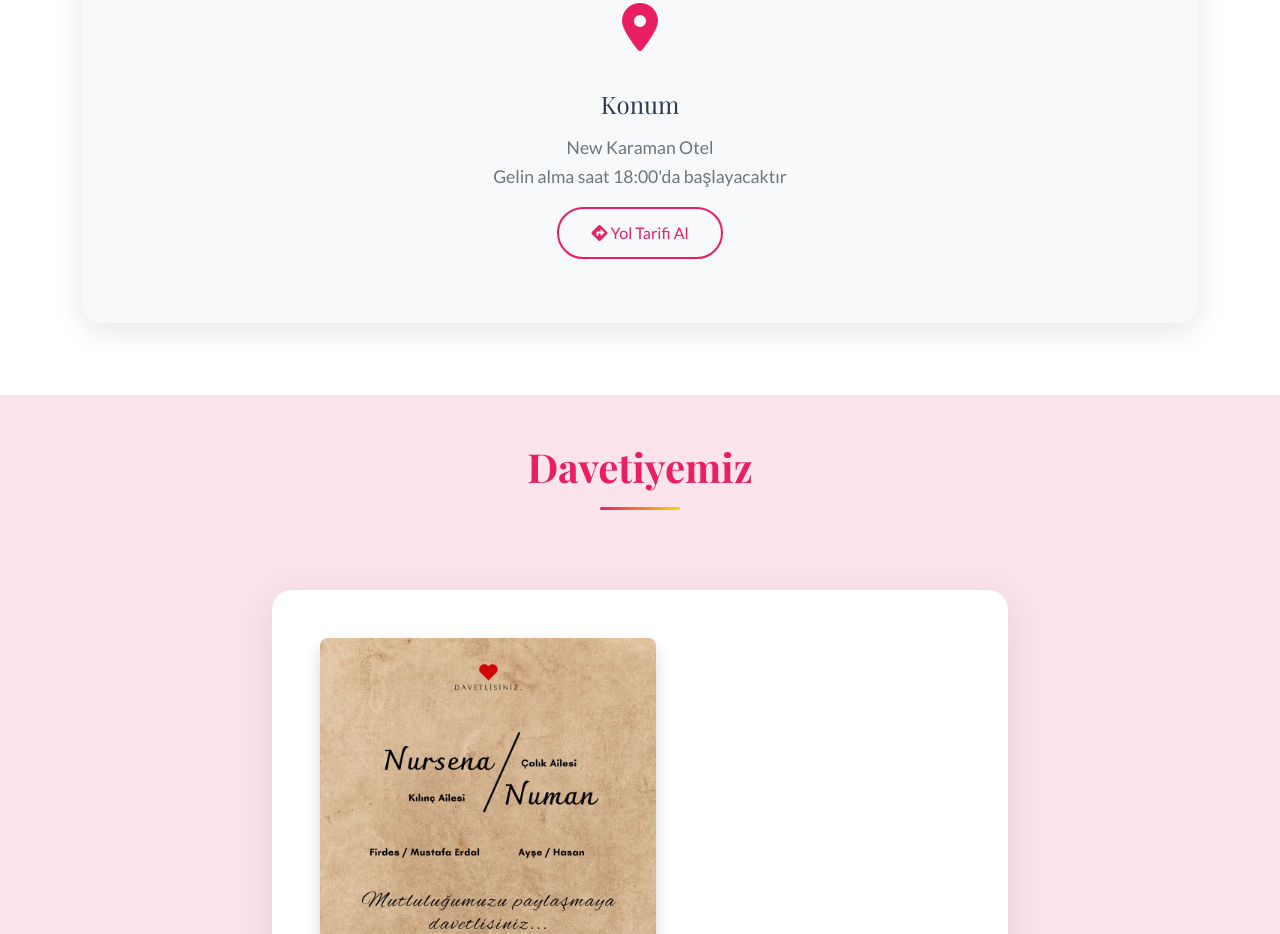
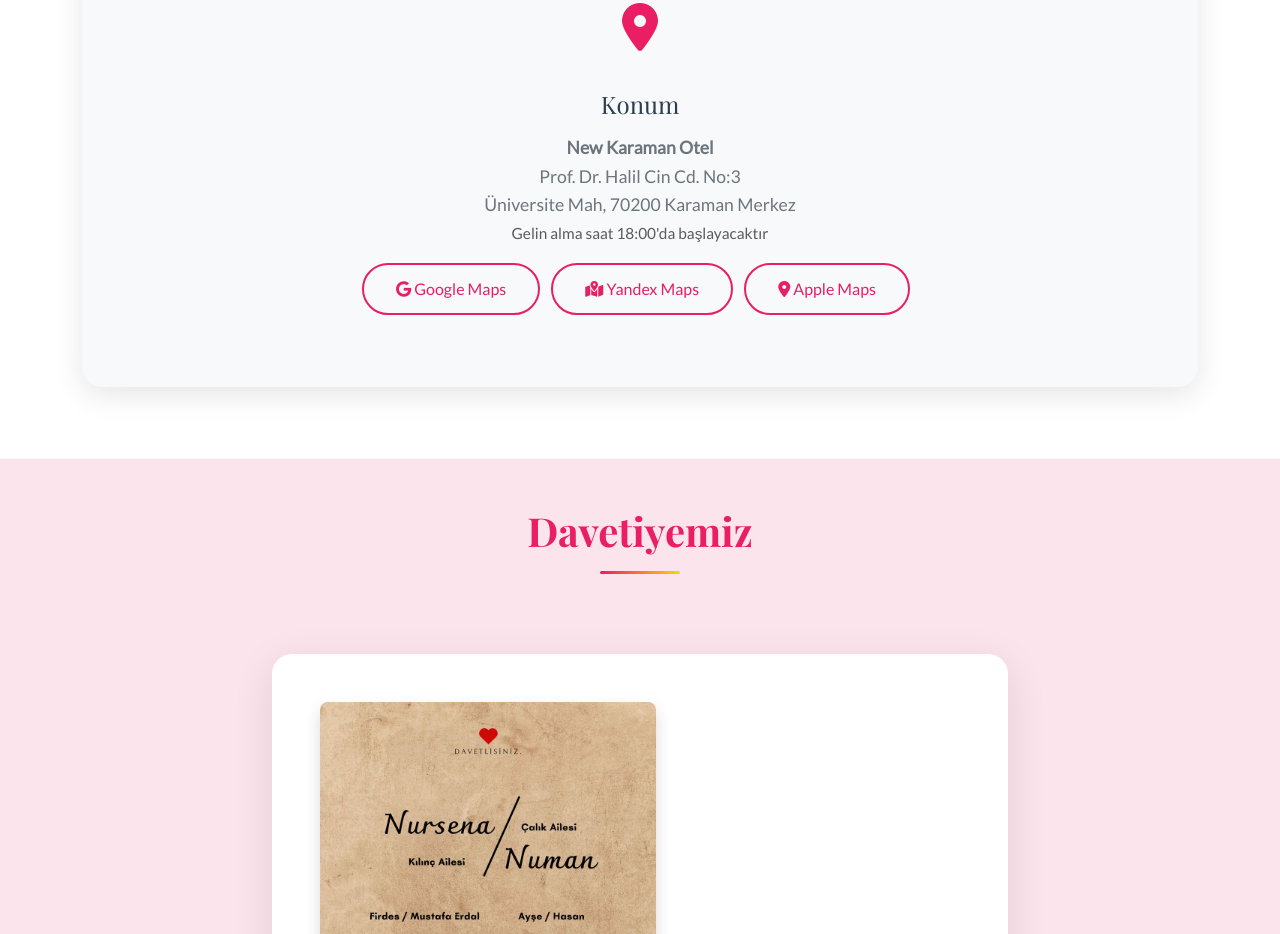
Before and after one commit to nmnclk/nmnclk.github.io, a plain HTML site: page index.html in a window 1280 px wide. Shown: the part 2698-3632 px from the top of the page. Drawn offline with nearby package versions, Linux system fonts and the light colour scheme.

Commit message:
index.html dosyasında, New Karaman Otel'in adresi ve gelin alma saati güncellendi. Ayrıca, konum bilgilerini gösteren butonlar eklendi: Google Maps, Yandex Maps ve Apple Maps bağlantıları ile kullanıcı deneyimi iyileştirildi.

```diff
--- a/index.html
+++ b/index.html
@@ -187,12 +187,24 @@
                         </div>
                         <h4>Konum</h4>
                         <p class="detail-text">
-                            New Karaman Otel<br>
-                            Gelin alma saat 18:00'da başlayacaktır<br>
-                            <a href="https://maps.google.com/?q=New+Karaman+Otel" target="_blank"
-                                class="btn btn-outline-rose mt-3">
-                                <i class="fas fa-directions"></i> Yol Tarifi Al
+                            <strong>New Karaman Otel</strong><br>
+                            Prof. Dr. Halil Cin Cd. No:3<br>
+                            Üniversite Mah, 70200 Karaman Merkez<br>
+                            <small class="text-muted">Gelin alma saat 18:00'da başlayacaktır</small><br>
+                        <div class="location-buttons mt-3">
+                            <a href="https://maps.google.com/?q=37.180380502143734,33.244666250764844" target="_blank"
+                                class="btn btn-outline-rose me-2 mb-2">
+                                <i class="fab fa-google"></i> Google Maps
                             </a>
+                            <a href="https://yandex.com.tr/maps/?ll=33.244666,37.180381&z=17&pt=33.244666,37.180381,pm2rdm"
+                                target="_blank" class="btn btn-outline-rose me-2 mb-2">
+                                <i class="fas fa-map-marked-alt"></i> Yandex Maps
+                            </a>
+                            <a href="https://maps.apple.com/?ll=37.180380502143734,33.244666250764844&q=New%20Karaman%20Otel"
+                                target="_blank" class="btn btn-outline-rose me-2 mb-2">
+                                <i class="fas fa-map-marker-alt"></i> Apple Maps
+                            </a>
+                        </div>
                         </p>
                     </div>
                 </div>
```
